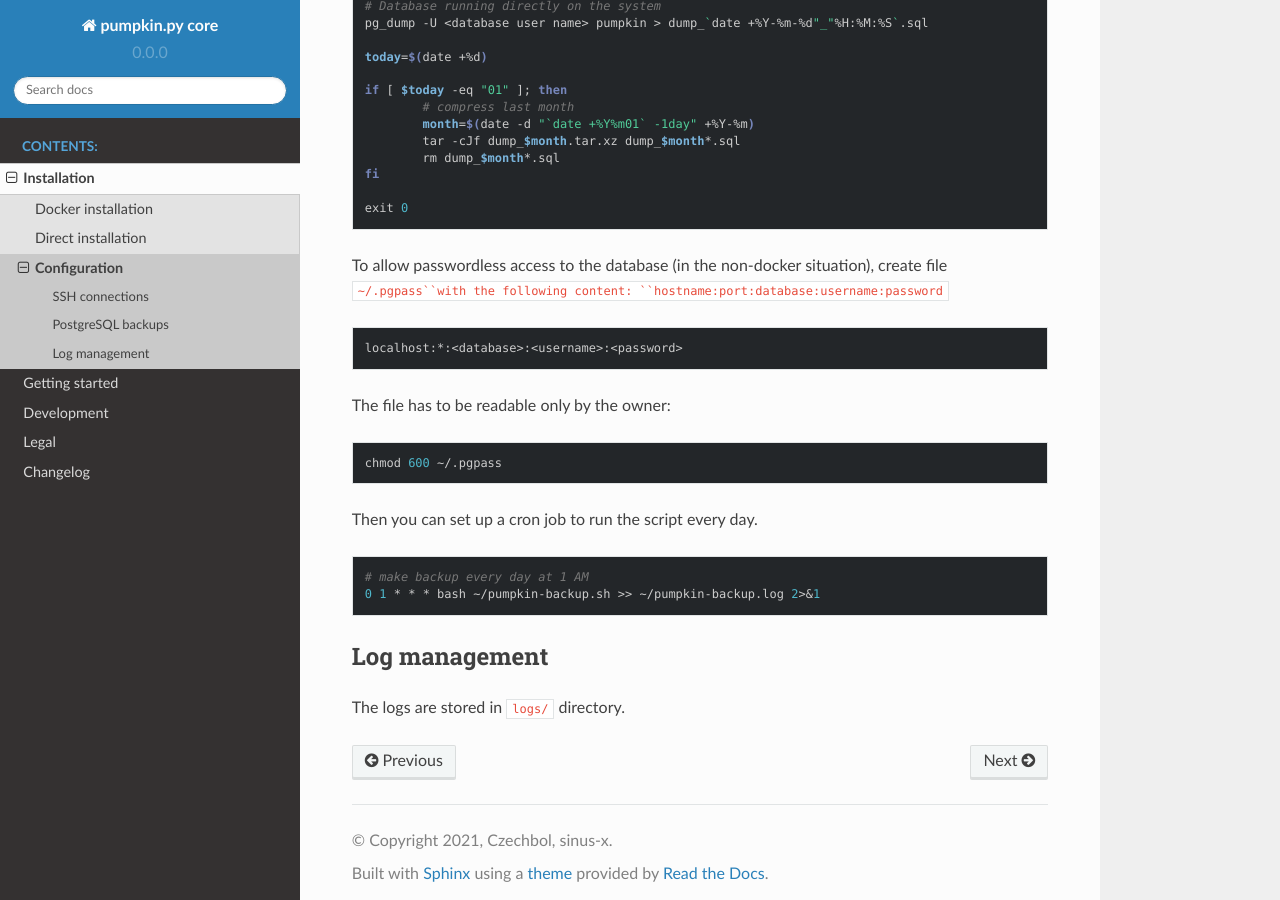
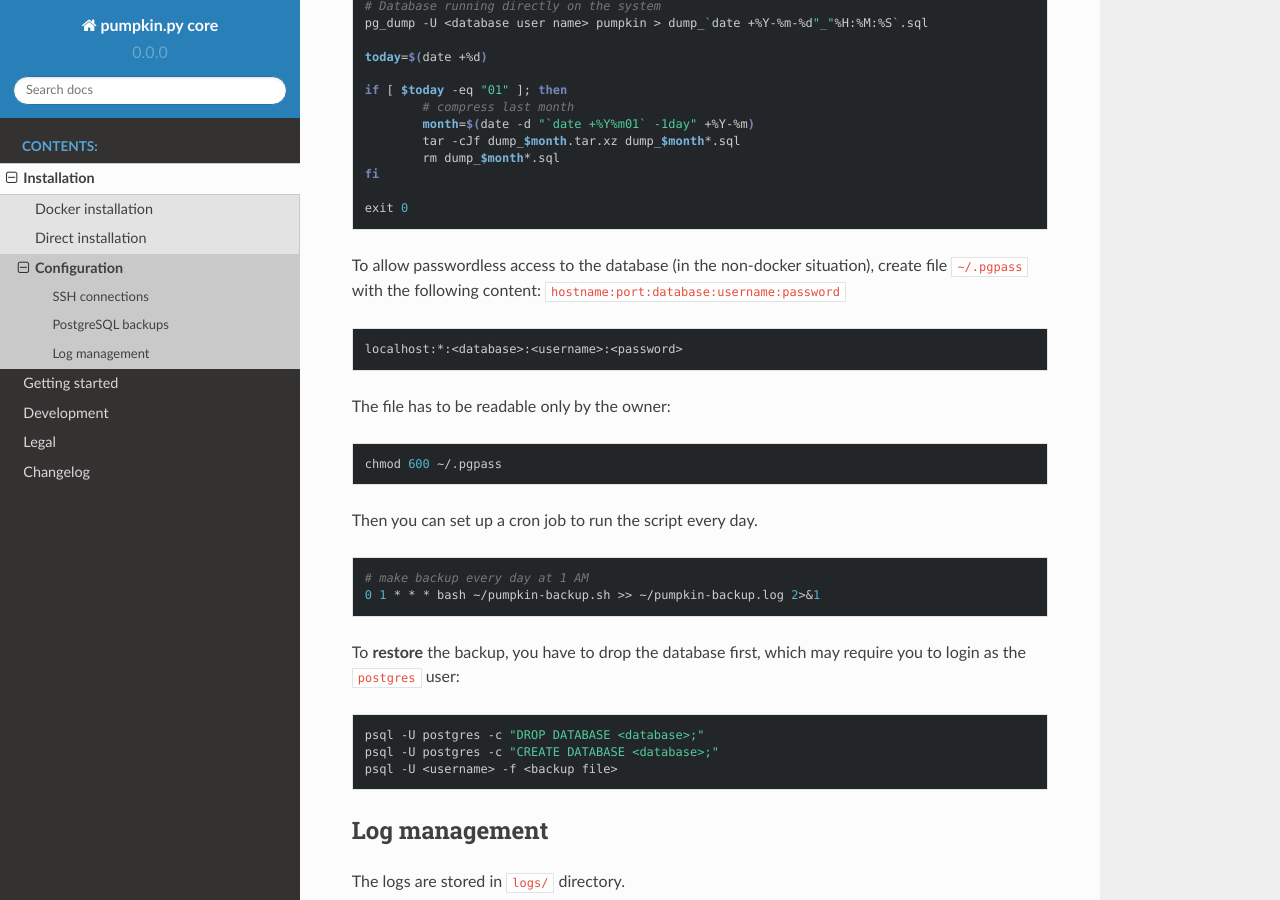
Before and after one commit to pumpkin-py/pumpkin-py, a Sphinx documentation site: the page built from docs/installation/03-config.rst, in a window 1280 px wide and 900 px high, scrolled down 962 px. Built offline with Sphinx 7.4.7 and the Read the Docs theme 2.0.0, drawn with Linux system fonts in a browser that asks for light colours; pages that are not in the unit, such as notebooks, are missing from menus.

Commit message:
Docs: Add restore phase of the database

```diff
--- a/docs/installation/03-config.rst
+++ b/docs/installation/03-config.rst
@@ -54,7 +54,7 @@ The following script makes backup of the database and saves it. If it is the fir
 
 	exit 0
 
-To allow passwordless access to the database (in the non-docker situation), create file ``~/.pgpass``with the following content: ``hostname:port:database:username:password``
+To allow passwordless access to the database (in the non-docker situation), create file ``~/.pgpass`` with the following content: ``hostname:port:database:username:password``
 
 .. code-block::
 
@@ -76,6 +76,13 @@ Then you can set up a cron job to run the script every day.
 	# make backup every day at 1 AM
 	0 1 * * * bash ~/pumpkin-backup.sh >> ~/pumpkin-backup.log 2>&1
 
+To **restore** the backup, you have to drop the database first, which may require you to login as the ``postgres`` user:
+
+.. code-block::
+
+	psql -U postgres -c "DROP DATABASE <database>;"
+	psql -U postgres -c "CREATE DATABASE <database>;"
+	psql -U <username> -f <backup file>
 
 Log management
 --------------
```
